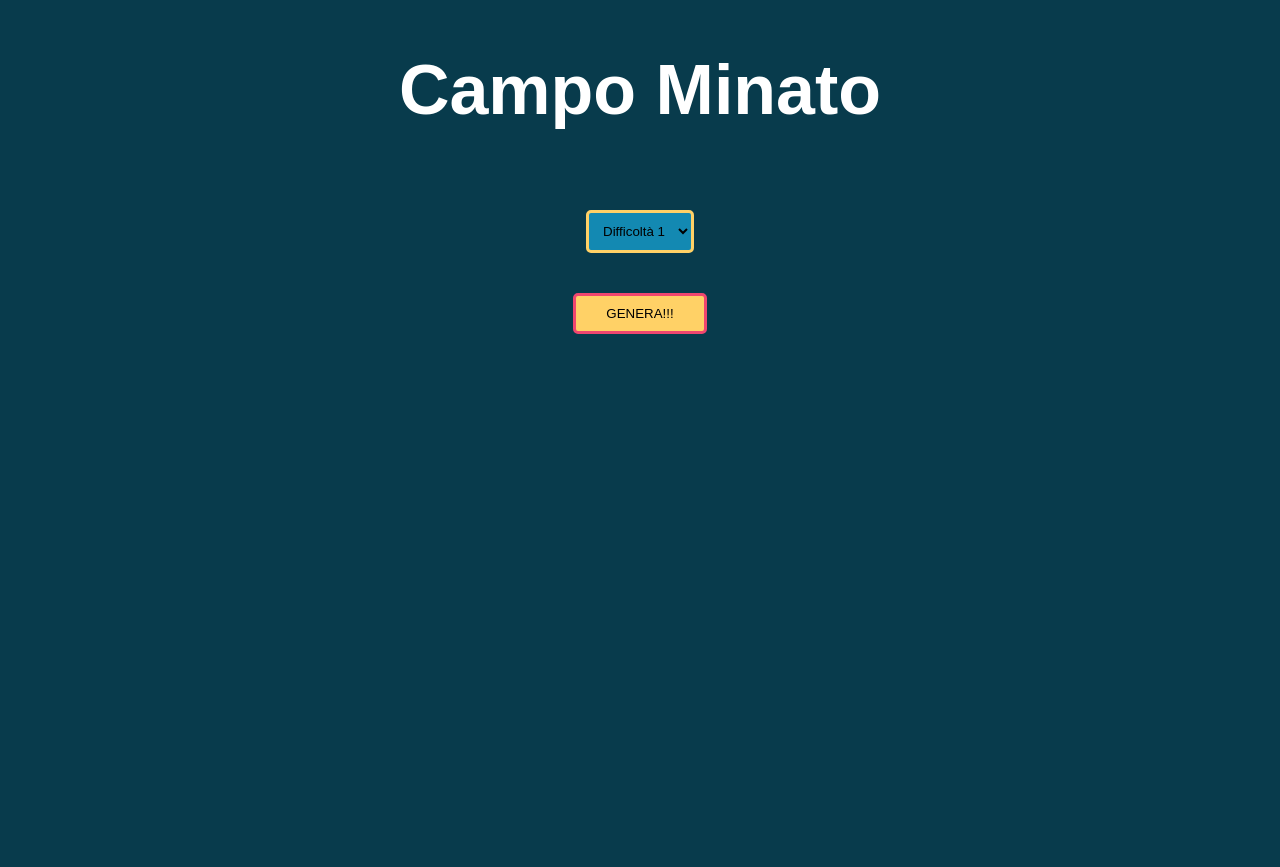
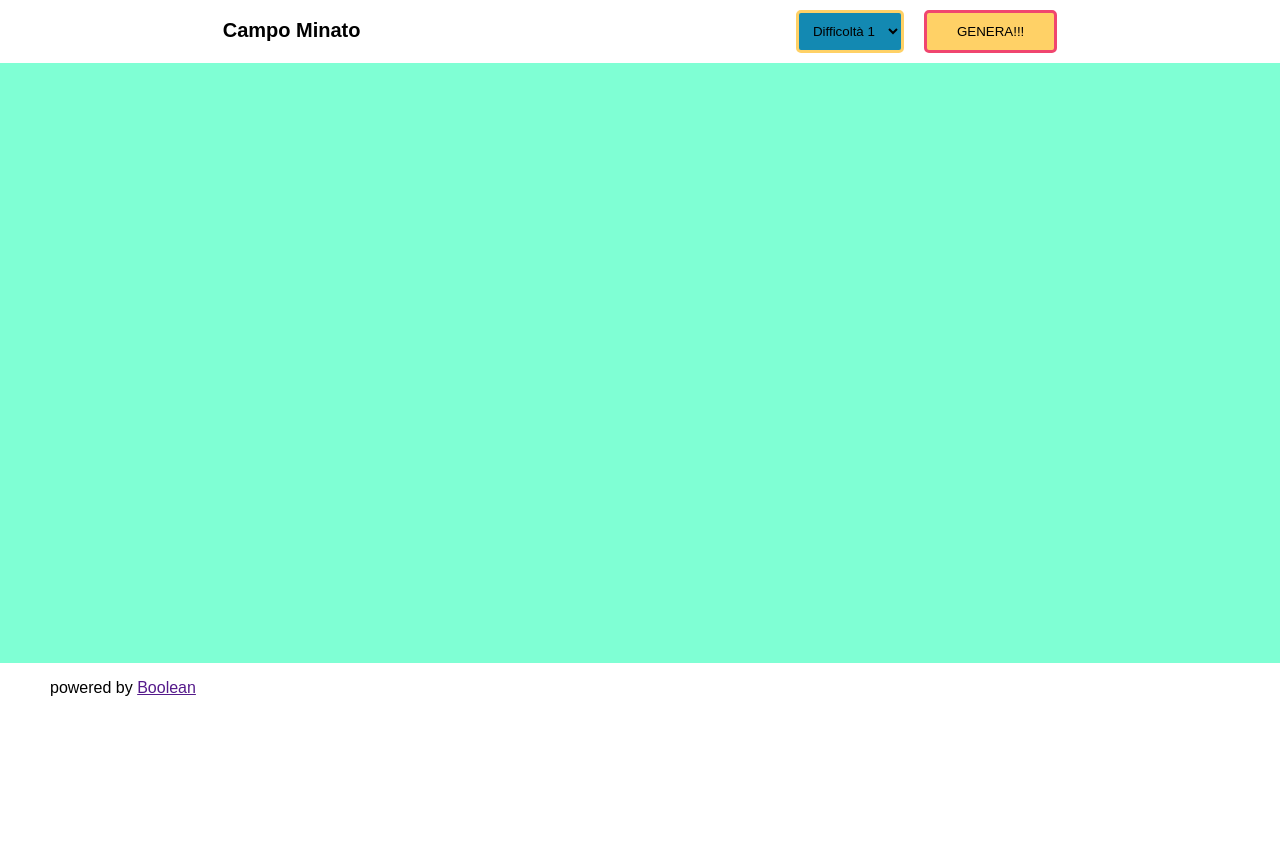
Before and after one commit to Leo9723/js-campominato-grid, a plain HTML site: page index.html in a window 1280 px wide. After the commit the page ends 800 px from the top, so only its background shows below. Drawn offline with Linux system fonts and the light colour scheme.

Commit message:
termine esercizio con bonus

```diff
--- a/css/style.css
+++ b/css/style.css
@@ -5,20 +5,28 @@
     font-family: Arial, Helvetica, sans-serif;
 }
 
-body {
-    background-color: #083b4c;
+main {
+    background-color: aquamarine;
+    padding: 20px;
+}
+
+header {
+    display: flex;
+    justify-content: space-around;
 }
 
 h1 {
     text-align: center;
-    margin-top: 50px;
-    color: white;
-    font-size: 70px;
+    margin-top: 10px;
+    font-size: 20px;
+    line-height: 40px;
+    margin-left: 10px;
 }
 
 form {
     text-align: center;
-    margin-top: 80px;
+    margin: 10px;
+    display: flex;
 }
 
 #number {
@@ -30,11 +38,11 @@ form {
 }
 
 #button {
-    margin-top: 40px;
     padding: 10px 30px;
     background-color: #ffd166;
     border: 3px solid #f0466f;
     border-radius: 5px;
+    margin-left: 20px;
 }
 
 #button:active {
@@ -59,7 +67,8 @@ form {
 .box {
     text-align: center;
     border: 1px solid black;
-    background-color: aquamarine;
+    background-color: transparent;
+    cursor: pointer;
 }
 
 .red-box {
@@ -83,3 +92,13 @@ form {
     height: calc(100% / 7);
     line-height: 70px;
 }
+
+footer {
+    height: 50px;
+    display: flex;
+    align-items: center;
+}
+
+span {
+    padding-left: 50px;
+}
--- a/index.html
+++ b/index.html
@@ -8,6 +8,7 @@
         <title>Document</title>
     </head>
     <body>
+        <header>
             <h1>Campo Minato</h1>
             <form action="" class="" id="form">
                 <div class="textarea">
@@ -19,7 +20,13 @@
                 </div>
                 <input type="button" value="GENERA!!!" id="button">
             </form>
+        </header>
+        <main>
             <div class="container" id="container"></div>
+        </main>
+        <footer>
+            <span>powered by <a href="">Boolean</a></span>
+        </footer>
 
         <script src="./js/script.js"></script>
     </body>
--- a/js/script.js
+++ b/js/script.js
@@ -19,7 +19,6 @@ button.addEventListener('click', function(){
 
     let element = document.getElementById("form");
     element.classList.add("none");
-    console.log(number)
 
     if(number == 100) {
         for(let i = 0; i<number; i++){
@@ -28,8 +27,11 @@ button.addEventListener('click', function(){
             cella.classList.add('c-100')
             container.appendChild(cella);
 
+            cella.addEventListener('click', function(){
+                cella.classList.add('red-box')
+                console.log(this.innerText)
+            })
 
-            console.log(element)
 
 
         }
@@ -39,6 +41,14 @@ button.addEventListener('click', function(){
             const cella = cellTab(i+1)
             cella.classList.add('c-81')
             container.appendChild(cella);
+
+            cella.addEventListener('click', function(){
+                cella.classList.add('red-box')
+                console.log(this.innerText)
+            })
+
+
+
         }
     }
     else {
@@ -46,6 +56,14 @@ button.addEventListener('click', function(){
             const cella = cellTab(i+1)
             cella.classList.add('c-49')
             container.appendChild(cella);
+
+            cella.addEventListener('click', function(){
+                cella.classList.add('red-box')
+                console.log(this.innerText)
+            })
+
+
+
         }
     }
 
```
Lines whose indentation alone changed are shown as unchanged.
